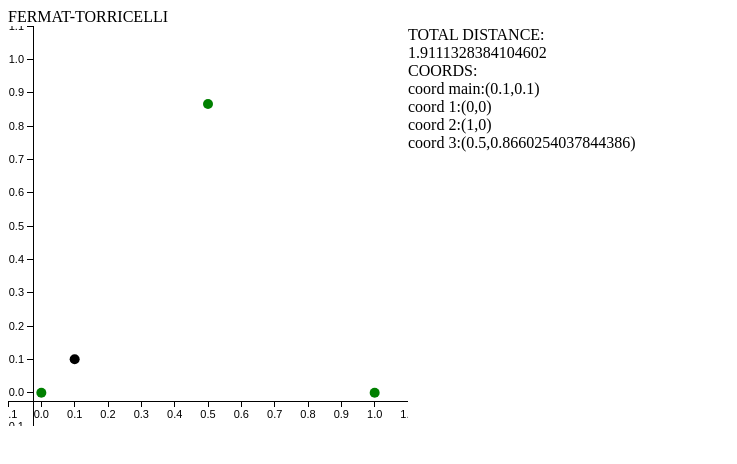
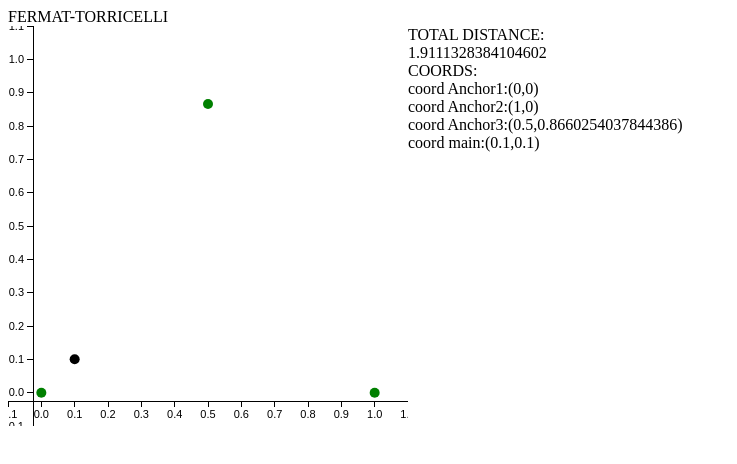
Before and after one commit to justin-palumbo/fermat-torricelli, a plain HTML site: page index.html in a window 1280 px wide. Shown: the whole page, without its empty margins (0-737 px from the left). Drawn offline with nearby package versions, Linux system fonts and the light colour scheme.

Commit message:
less manual redrawing

```diff
--- a/Behaviors.js
+++ b/Behaviors.js
@@ -9,8 +9,6 @@ Behaviors = {
       point.x = pointHouse.xScale.invert(displayX);
       point.y = pointHouse.yScale.invert(displayY);
       pointHouse.update();
-      point.displayCoords();
-			Stats.displayWeight();
     }).on('dragend', function(d) {
       this.setAttribute('fill', d.visConfig.restingColor);
     })
--- a/Points.js
+++ b/Points.js
@@ -7,17 +7,6 @@ class Point {
     this.x = x,
     this.y = y,
     this.visConfig = visConfig;
-  }
-
-  // This is the node responsible for displaying coords for this point.
-  setCoordDisplayNode(node) {
-    this.coordDisplayNode = node;
-  }
-
-  displayCoords() {
-    this.coordDisplayNode.text("(" + this.x + "," + this.y + ")");
-    // this.coordDisplayNode.text("(" + pointHouse.xScale.invert(this.x)
-    //   + "," + pointHouse.yScale.invert(this.y) + ")");
   }
 }
 
@@ -29,18 +18,18 @@ var Points = {
     selectedColor: "blue",
   }),
 
-  otherPoints: [
-    new Point("1", 0, 0, {
+  anchors: [
+    new Point("Anchor1", 0, 0, {
       visibleRadius: 5,
       restingColor: "green",
       selectedColor: "blue",
     }),
-    new Point("2", 1, 0, {
+    new Point("Anchor2", 1, 0, {
       visibleRadius: 5,
       restingColor: "green",
       selectedColor: "blue",
     }),
-    new Point("3", .5, Math.sqrt(3) / 2, {
+    new Point("Anchor3", .5, Math.sqrt(3) / 2, {
       visibleRadius: 5,
       restingColor: "green",
       selectedColor: "blue",
--- a/Stats.js
+++ b/Stats.js
@@ -1,4 +1,4 @@
-// Responsible for the calculation/display of distance info on RHS.
+// Responsible for the calculation of distance info on RHS.
 
 Stats = {
 
@@ -9,16 +9,11 @@ Stats = {
 
   getSummedWeight() {
       var sum = 0;
-      Points.otherPoints.forEach(
+      Points.anchors.forEach(
         point => {
             sum += this.distance(Points.mainPoint, point);
         }
       );
       return sum;
   },
-
-  displayWeight() {
-    d3.selectAll("#weights")
-      .text(this.getSummedWeight());
-  }
 }
--- a/index.html
+++ b/index.html
@@ -28,30 +28,12 @@
 		</div>
 		<script type="text/javascript">
 
-			var pointLists = [[Points.mainPoint], Points.otherPoints];
-
 			// First step: we draw all of the points.
 
 			// This contains the points and the axes.
 			svg = pointHouse.buildContainer();
 			pointHouse.draw();
 
-			// Second stop: draw the components that display coords.
-
-			pointLists.forEach(pointList => {
-				var coordContainer = d3.select("#stats").append("g").selectAll("div")
-					.data(pointList)
-					.enter()
-					.append("div");
-				coordContainer.append("div").attr("class", "coordLabelBox")
-					.text(point => {return "coord " + point.name + ":";})
-				coordContainer.append("div")
-					.each(function(d) {d.setCoordDisplayNode(d3.select(this));
-						d.displayCoords();});
-			});
-
-			Stats.displayWeight();
-
 		</script>
 	</body>
 
--- a/pointHouse.js
+++ b/pointHouse.js
@@ -47,15 +47,20 @@ pointHouse = {
   },
 
   update() {
-    var points = Points.otherPoints.concat([Points.mainPoint]);
+    var points = Points.anchors.concat([Points.mainPoint]);
     d3.select("svg").selectAll("circle")
       .data(points, d => d.name)
       .attr("cx", point => {return pointHouse.xScale(point.x);})
       .attr("cy", point => {return pointHouse.yScale(point.y);});
+    d3.selectAll(".coordValueBox")
+      .data(points, d => d.name)
+			.text(point => "(" + point.x + "," + point.y + ")");
+    d3.selectAll("#weights")
+      .text(Stats.getSummedWeight());
   },
 
   draw() {
-		var points = Points.otherPoints.concat([Points.mainPoint]);
+		var points = Points.anchors.concat([Points.mainPoint]);
     d3.select("svg").append("g").selectAll("circle")
       .data(points, d => d.name)
       .enter()
@@ -65,5 +70,18 @@ pointHouse = {
       .attr("r", point => {return point.visConfig.visibleRadius;})
       .attr("fill", point => {return point.visConfig.restingColor;})
       .call(Behaviors.pointDrag);
+
+		var coordContainer = d3.select("#stats").append("g").selectAll("div")
+			.data(points, d => d.name)
+			.enter()
+			.append("div");
+		coordContainer.append("div").attr("class", "coordLabelBox")
+			.text(point => {return "coord " + point.name + ":";})
+		coordContainer.append("div")
+      .attr("class", "coordValueBox")
+			.text(point => {return "(" + point.x + "," + point.y + ")";});
+
+    d3.selectAll("#weights")
+      .text(Stats.getSummedWeight());
   },
 }
```
